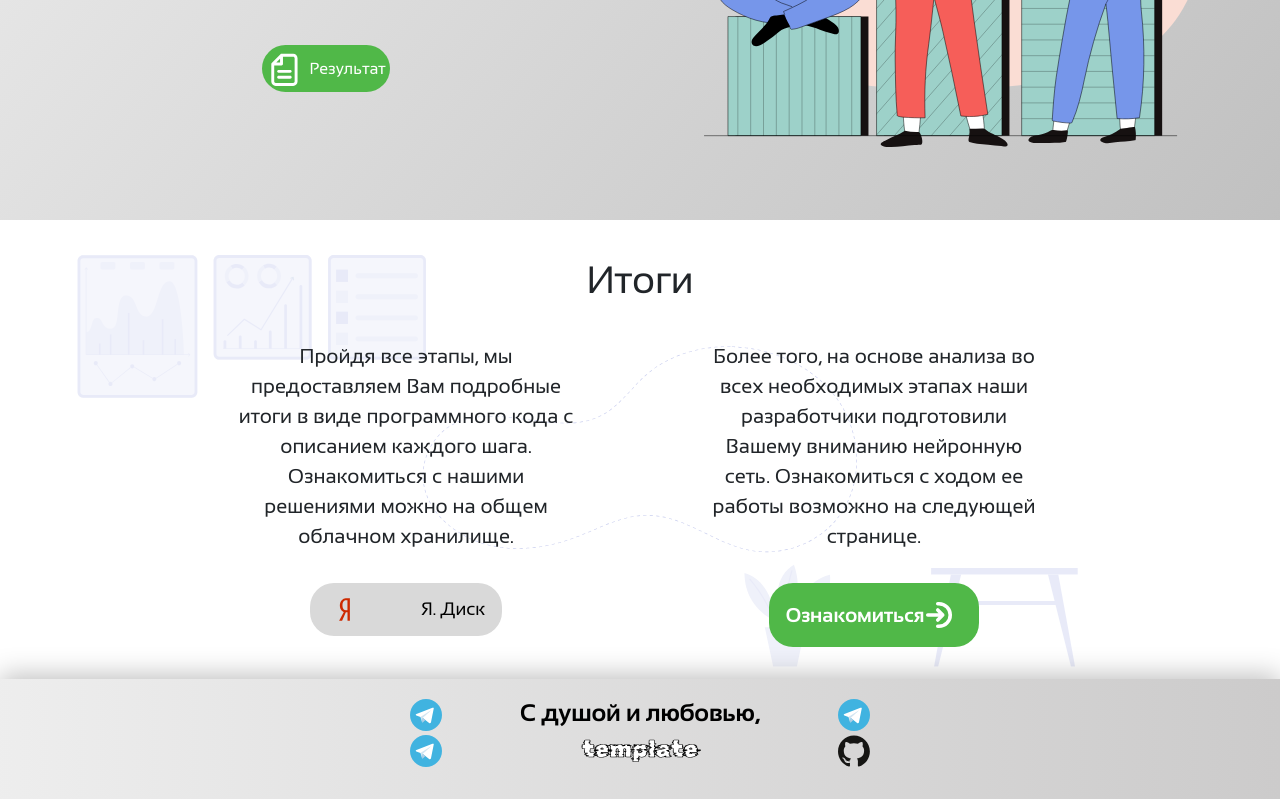
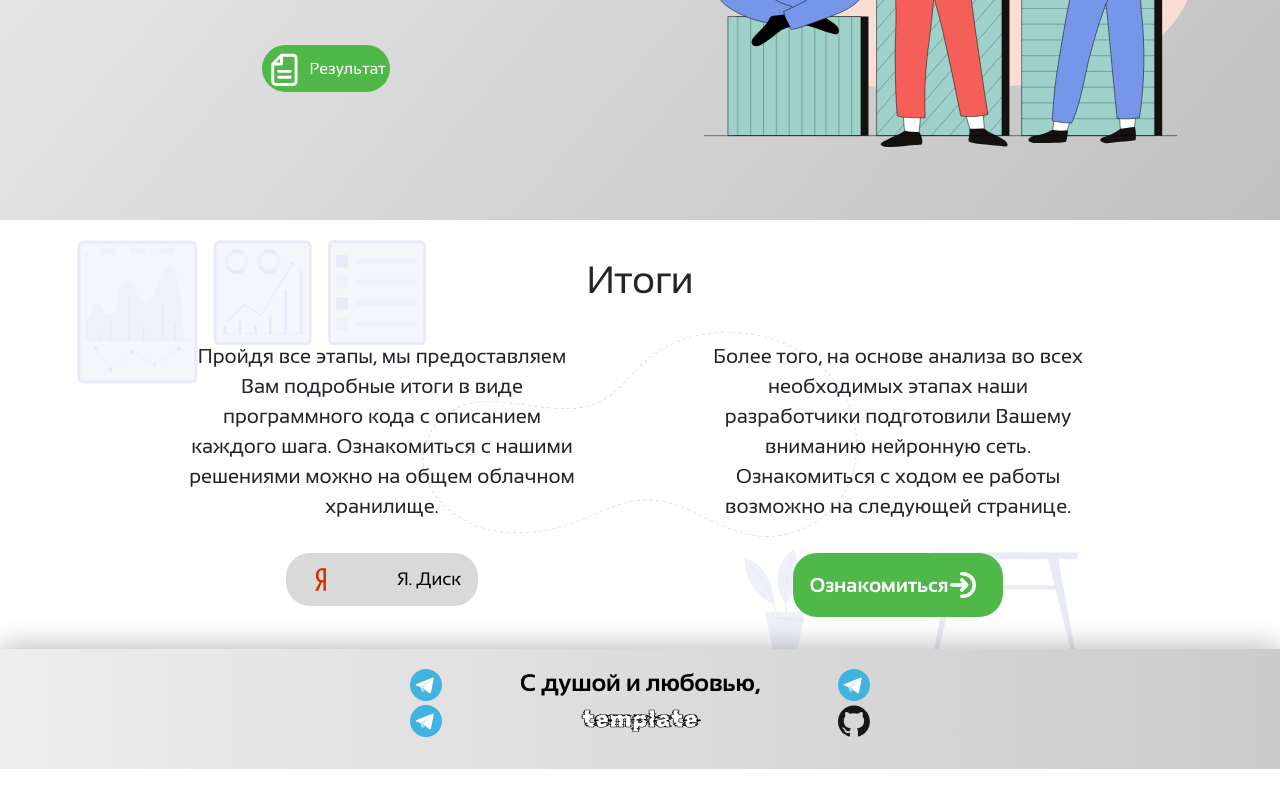
Before and after one commit to meowsl/invest-contest, a Flask app: page / in a window 1280 px wide. Shown: the part 2823-3622 px from the top of the page. After the commit the page ends 3592 px from the top, so only its background shows below. Run offline with Flask 3, Linux system fonts and the light colour scheme; parts of the project's set-up code (start-up, migrations or seed data) failed here and were passed over; some libraries are stand-ins or nearby versions.

Commit message:
fix: results adaptive

```diff
--- a/server/static/css/index.css
+++ b/server/static/css/index.css
@@ -87,7 +87,7 @@ body, html{
 
   .block__results{
     margin: 3rem 5rem 4rem;
-    padding: 0 5rem;
+    padding: 0 4rem;
   }
 
 }
@@ -116,7 +116,7 @@ body, html{
 
   .block__results{
     margin: 2rem 5rem 2rem;
-    padding: 0 5rem;
+    padding: 0 2rem;
   }
 }
 
@@ -140,4 +140,8 @@ body, html{
     background-color: #50B848;
     font-size: 12px;
   }
+
+  .block__results{
+    padding: 0 1rem;
+  }
 }
```
